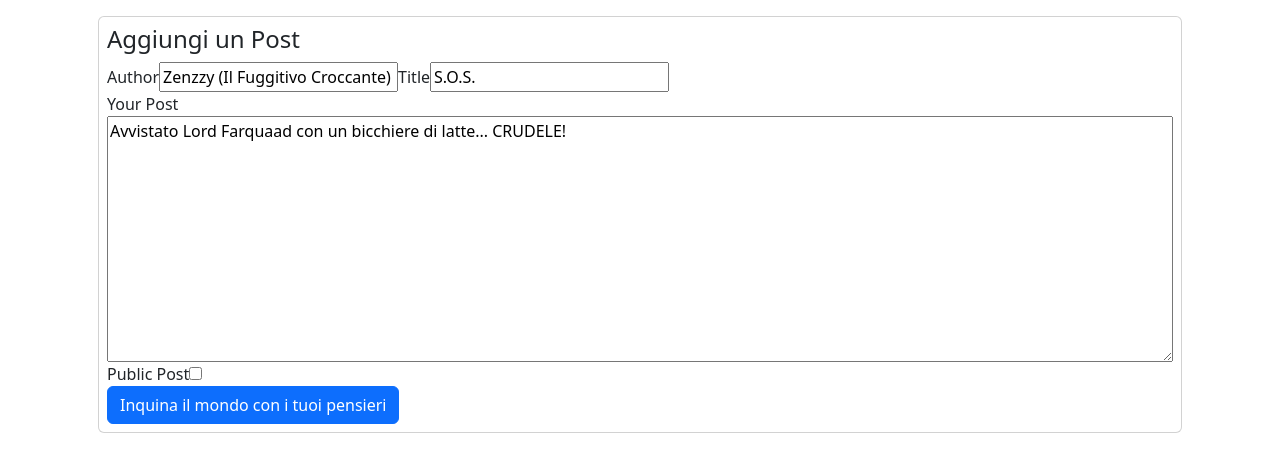
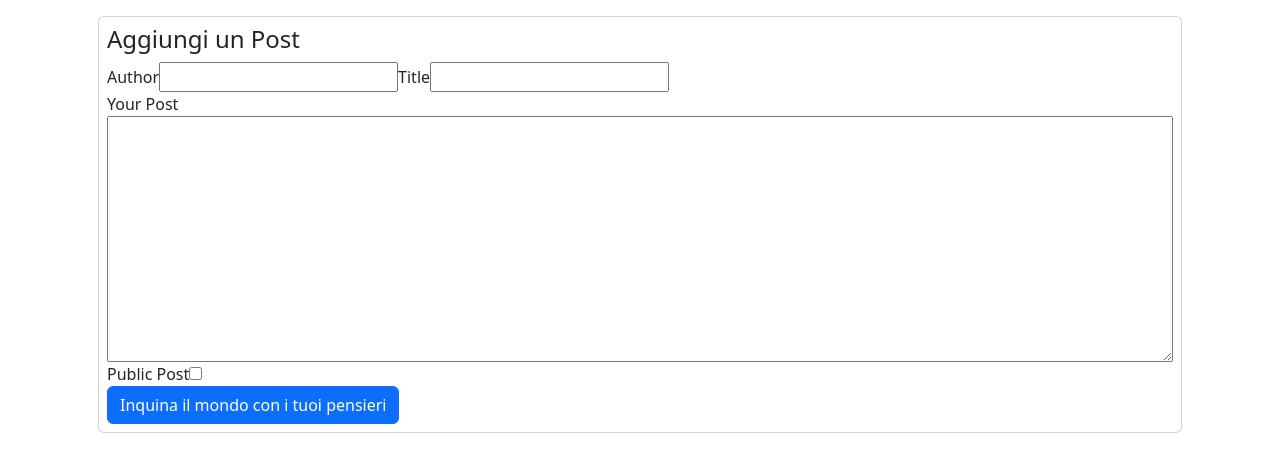
Before and after one commit to nildebenedetti/react-post-form, a React (Vite) app: page / in a window 1280 px wide. Shown: the top 472 px of the page. Built offline with nearby package versions, Linux system fonts and the light colour scheme.

Commit message:
svuoto i campi di default in app.jsx

```diff
--- a/src/App.jsx
+++ b/src/App.jsx
@@ -6,9 +6,9 @@ function App() {
   // variabile di stato per registrare i dati del form
   // ci inserisco un ogetto che rappresenta il form per mappare le chiavi
   const [formData, setFormData] = useState({
-    author: "Zenzzy (Il Fuggitivo Croccante)",
-    title: "S.O.S.",
-    body: "Avvistato Lord Farquaad con un bicchiere di latte... CRUDELE!",
+    author: "",
+    title: "",
+    body: "",
     public: true
   });
 
```
